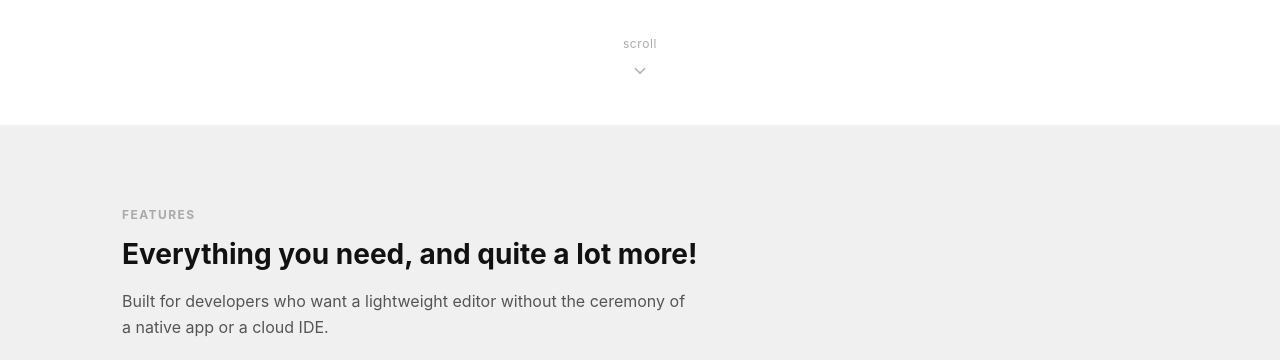
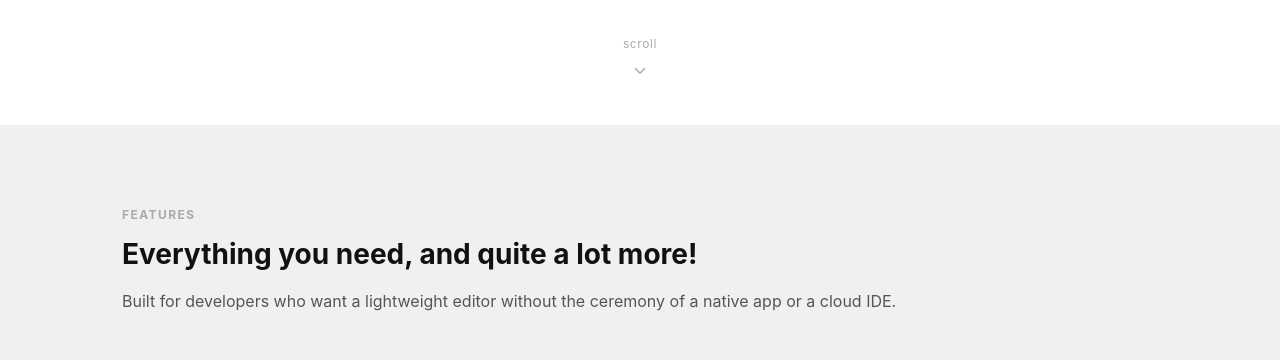
Before and after one commit to zombar/hotnote-landingpage, a plain HTML site: page index.html in a window 1280 px wide. Shown: the part 581-941 px from the top of the page. Drawn offline with Linux system fonts and the light colour scheme.

Commit message:
Fix features subtitle wrapping to single line
Co-Authored-By: Claude Sonnet 4.6 <noreply@anthropic.com>

```diff
--- a/index.html
+++ b/index.html
@@ -96,7 +96,7 @@
     <div class="container">
         <p class="section-label">Features</p>
         <h2 class="section-title">Everything you need, and quite a lot more!</h2>
-        <p class="section-sub">Built for developers who want a lightweight editor without the ceremony of a native app or a cloud IDE.</p>
+        <p class="section-sub" style="max-width: none">Built for developers who want a lightweight editor without the ceremony of a native app or a cloud IDE.</p>
 
         <div class="features-grid">
 
```
